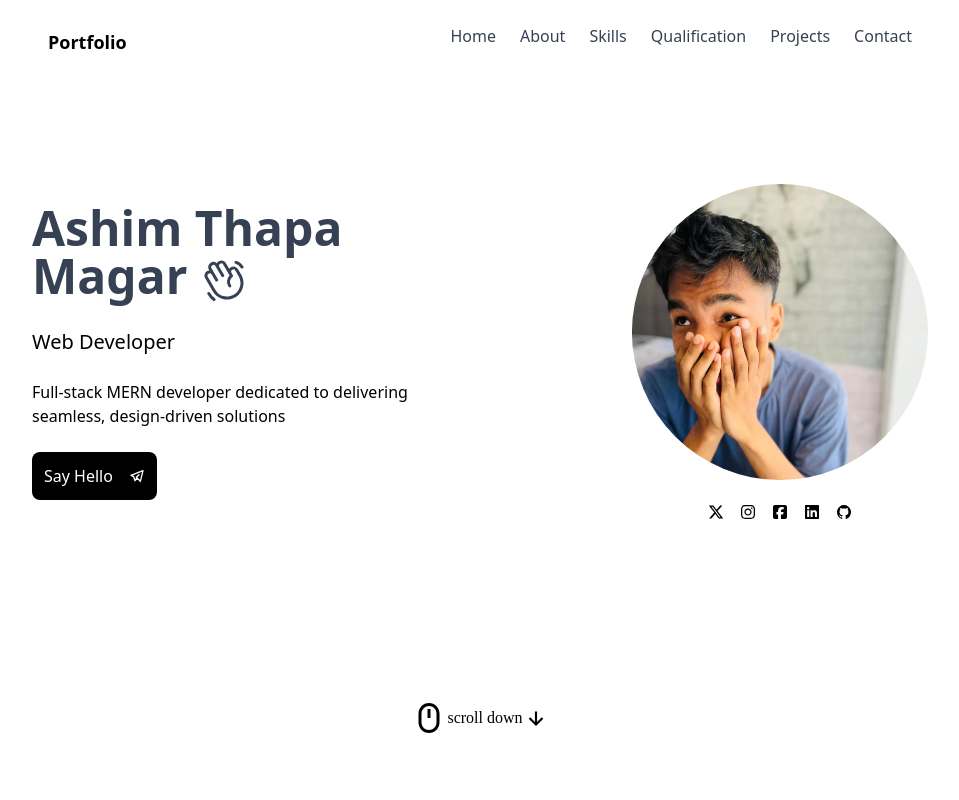
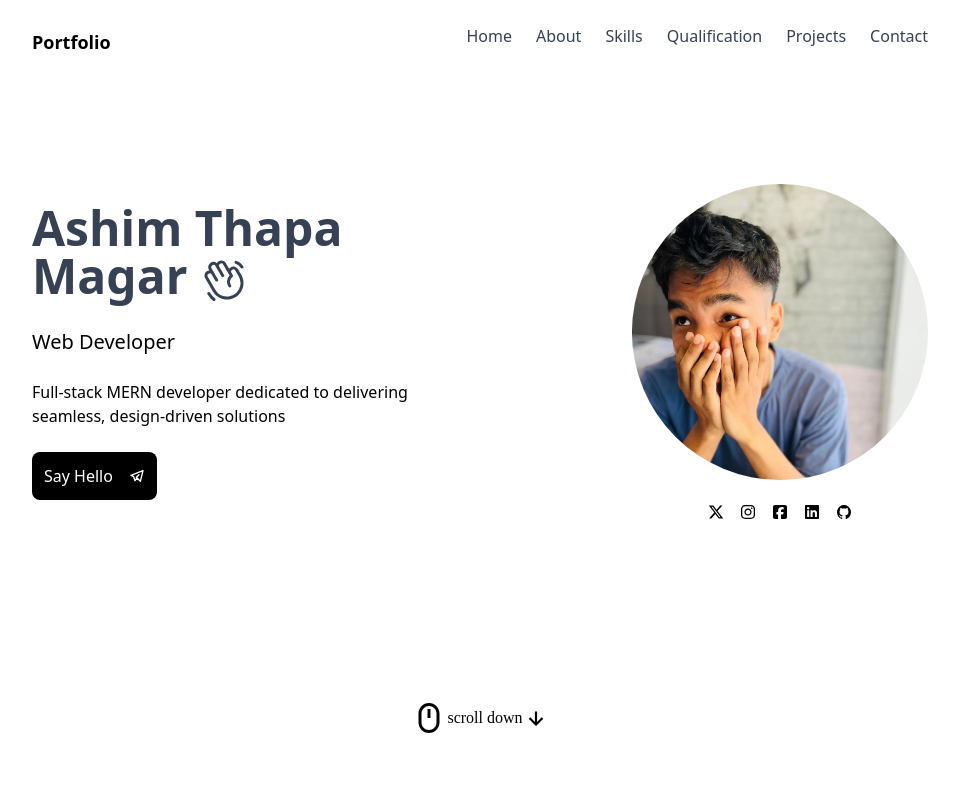
Before and after one commit to ashim086/my-portfolio, a Next.js app: page / in a window 1280 px wide. Shown: the top 800 px of the page, without its empty margins (160-1119 px from the left). Built offline with nearby package versions, Linux system fonts and the light colour scheme.

Commit message:
mobile responsive

```diff
--- a/src/app/components/layout/navbar.tsx
+++ b/src/app/components/layout/navbar.tsx
@@ -12,7 +12,7 @@ function Navbar() {
     ];
 
     return (
-        <nav className="sticky top-0 z-50 bg-white font-sans px-4 md:px-8 py-4 rounded-4xl">
+        <nav className="sticky top-0 z-50 bg-white font-sans px-4  py-4 rounded-4xl">
             <div className="flex justify-between items-center">
                 <h1 className="font-bold text-lg pt-3">Portfolio</h1>
 
```
